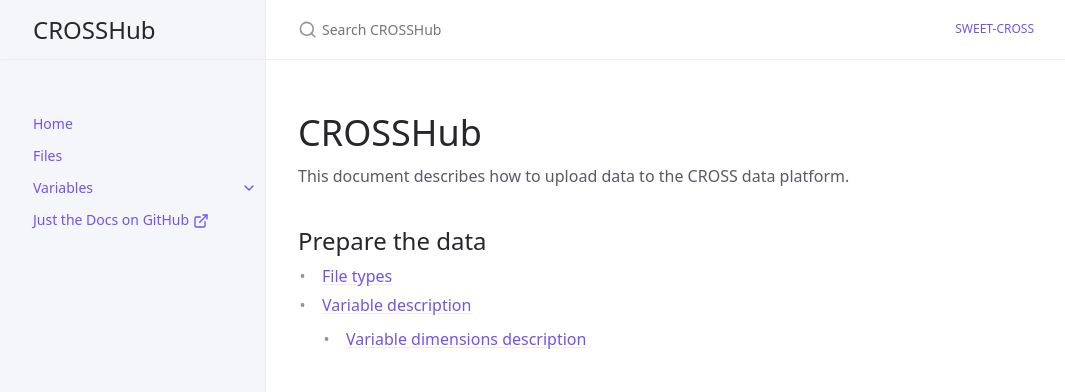
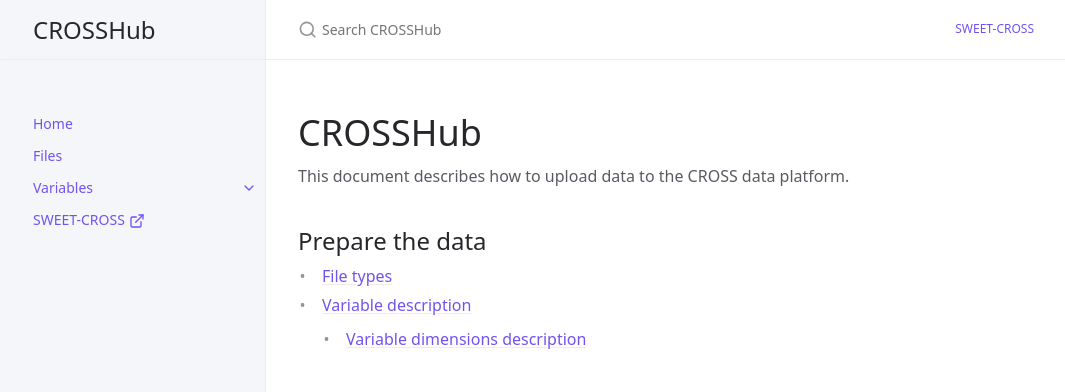
Before and after one commit to sweet-cross/data-model, a Jekyll site: the page built from index.md, in a window 1280 px wide. Shown: the top 392 px of the page, without its empty margins (106-1171 px from the left). Built offline with Jekyll 4.4.1, drawn with Linux system fonts in a browser that asks for light colours; cached includes are drawn as plain includes.

Commit message:
remove just-the-docs link

```diff
--- a/_config.yml
+++ b/_config.yml
@@ -126,8 +126,8 @@ nav_sort: case_sensitive # Capital letters sorted before lowercase
 
 # External navigation links
 nav_external_links:
-  - title: Just the Docs on GitHub
-    url: https://github.com/just-the-docs/just-the-docs
+  - title: SWEET-CROSS
+    url: https://sweet-cross.ch
 
 # Show navigation error report
 nav_error_report: true # default is false/nil.
```
